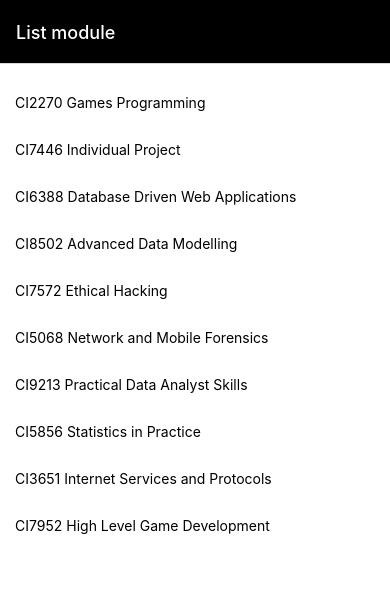
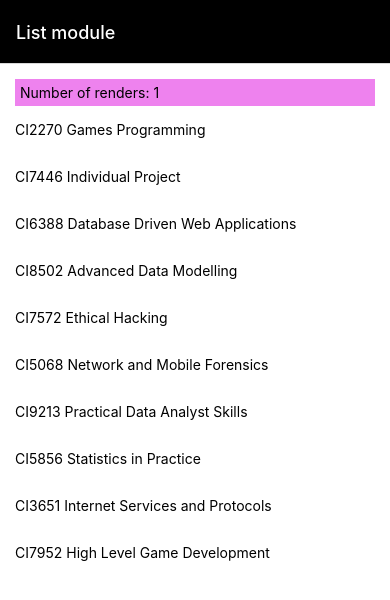
Before and after one commit to AdriSilveira/React-Native-crudler, a React Native app: screen /ModuleListScreen in a window 390 px wide. Shown: the top 600 px of the page. Built offline with nearby package versions, Linux system fonts and the light colour scheme.

Commit message:
Render Count

```diff
--- /dev/null
+++ b/src/components/UI/RenderCount.js
@@ -0,0 +1,19 @@
+import { useRef } from "react";
+import { StyleSheet, Text, View } from "react-native";
+
+const RenderCount = ({ backgroundColor = "violet", fontColor = "black" }) => {
+  //State
+  const renderCount = useRef(0);
+  renderCount.current += 1;
+  return (
+    <Text style={[styles.count, { backgroundColor, color: fontColor }]}>
+      Number of renders: {renderCount.current}
+    </Text>
+  );
+};
+const styles = StyleSheet.create({
+  count: {
+    padding: 5,
+  },
+});
+export default RenderCount;
--- a/src/components/screens/ModuleListScreen.js
+++ b/src/components/screens/ModuleListScreen.js
@@ -3,6 +3,7 @@ import Screen from "../layout/Screen.js";
 import initialModules from "../../data/modules.js";
 import ModuleList from "../modules/ModuleList.js";
 import { useState } from "react";
+import RenderCount from "../UI/RenderCount.js";
 
 const ModuleListScreen = () => {
   //Initialisation----------------------------------------
@@ -17,6 +18,7 @@ const ModuleListScreen = () => {
   //View--------------------------------------------------
   return (
     <Screen>
+      <RenderCount />
       <ModuleList modules={modules} onSelect={handleSelect} />
     </Screen>
   );
```
